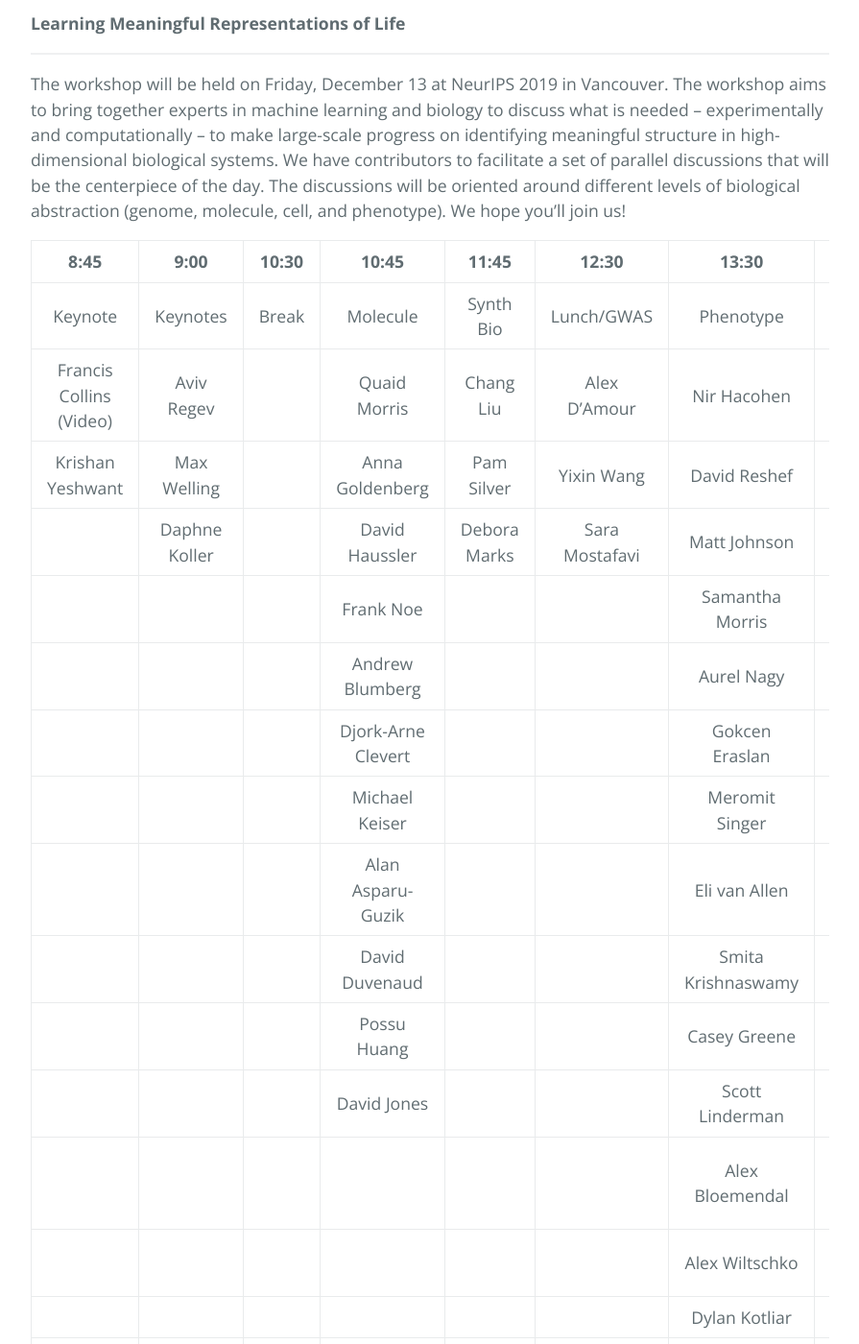
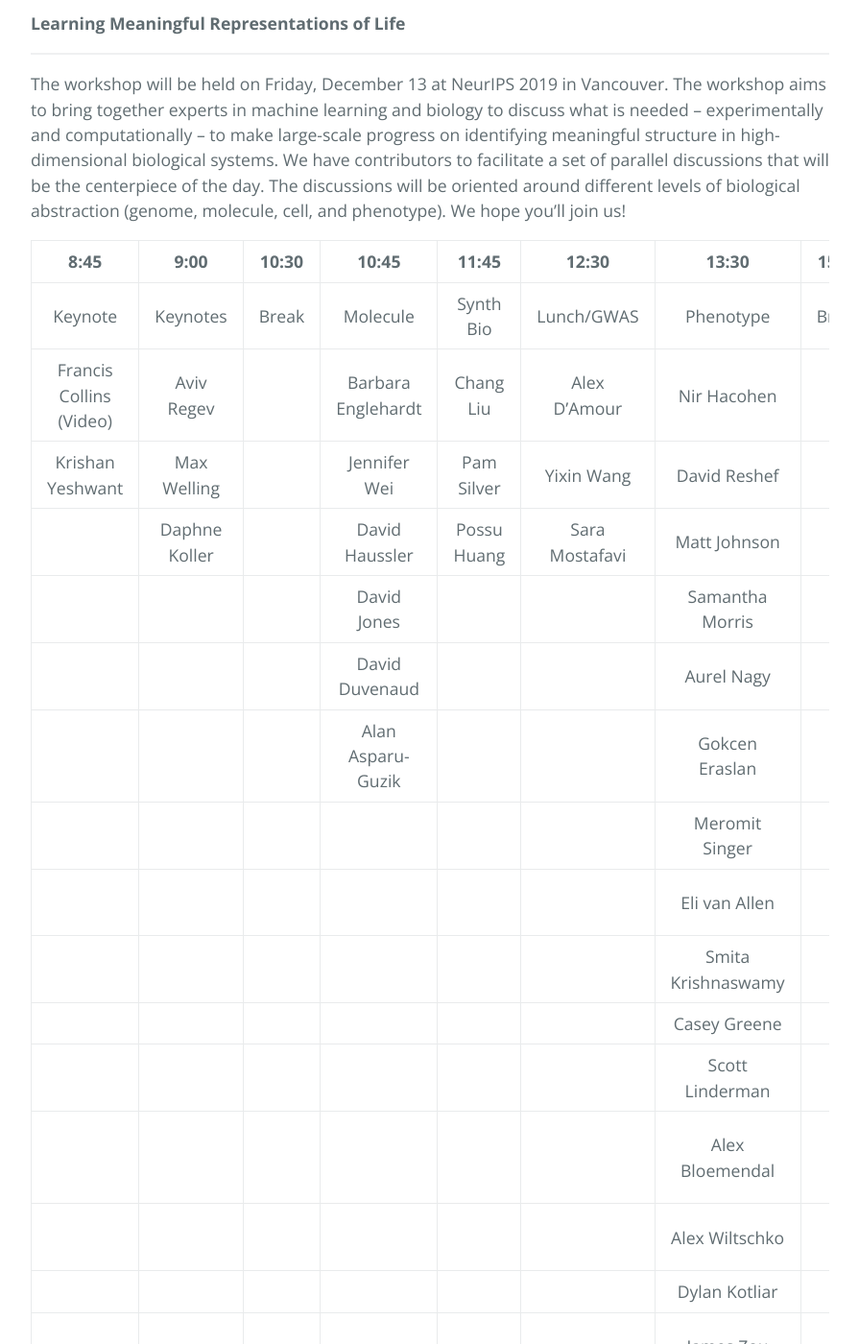
Before and after one commit to lmrl-bio/lmrl-bio.github.io, a Jekyll site: the page built from schedule.md, in a window 1280 px wide and 1400 px high, scrolled down 482 px. Shown: the whole window at 96% size, without its empty margins (192-1087 px from the left). Built offline with Jekyll 4.4.1, drawn with Linux system fonts in a browser that asks for light colours.

Commit message:
Update schedule.md

```diff
--- a/schedule.md
+++ b/schedule.md
@@ -14,17 +14,17 @@ The workshop will be held on Friday, December 13 at NeurIPS 2019 in Vancouver. T
 |           8:45          |     9:00      | 10:30 |        10:45       |     11:45    |      12:30     |          13:30         | 15:15 |               15:30              |      17:15      |  18:00  |
 |:-----------------------:|:-------------:|:-----:|:------------------:|:------------:|:--------------:|:----------------------:|:-----:|:--------------------------------:|:---------------:|:-------:|
 |         Keynote         |    Keynotes   | Break |      Molecule      |   Synth Bio  |   Lunch/GWAS   |        Phenotype       | Break |               Cell               | Closing Address | Posters |
-| Francis Collins (Video) | Aviv Regev    |       | Quaid Morris       | Chang Liu    | Alex D'Amour   | Nir Hacohen            |       | Anne Carpenter                   | Ila Fiete       |         |
-| Krishan Yeshwant        | Max Welling   |       | Anna Goldenberg    | Pam Silver   | Yixin Wang     | David Reshef           |       | Hui Ting Grace Yeo               | Chris Sander    |         |
-|                         | Daphne Koller |       | David Haussler     | Debora Marks | Sara Mostafavi | Matt Johnson           |       | Jian Zhou                        | Dana Pe'er      |         |
-|                         |               |       | Frank Noe          |              |                | Samantha Morris        |       | Maria Chikina                    |                 |         |
-|                         |               |       | Andrew Blumberg    |              |                | Aurel Nagy             |       | Alexander Tong                   |                 |         |
-|                         |               |       | Djork-Arne Clevert |              |                | Gokcen Eraslan         |       | Benjamin Lengerich               |                 |         |
-|                         |               |       | Michael Keiser     |              |                | Meromit Singer         |       | Aly O. Abdelkareem               |                 |         |
-|                         |               |       | Alan Asparu-Guzik  |              |                | Eli van Allen          |       | Gokcen Eraslan                   |                 |         |
-|                         |               |       | David Duvenaud     |              |                | Smita Krishnaswamy     |       | Andrew Blumberg                  |                 |         |
-|                         |               |       | Possu Huang        |              |                | Casey Greene           |       | Stephen Ra                       |                 |         |
-|                         |               |       | David Jones        |              |                | Scott Linderman        |       | Daniel Burkhardt                 |                 |         |
+| Francis Collins (Video) | Aviv Regev    |       | Barbara Englehardt       | Chang Liu    | Alex D'Amour   | Nir Hacohen            |       | Anne Carpenter                   | Ila Fiete       |         |
+| Krishan Yeshwant        | Max Welling   |       | Jennifer Wei    | Pam Silver   | Yixin Wang     | David Reshef           |       | Hui Ting Grace Yeo               | Chris Sander    |         |
+|                         | Daphne Koller |       | David Haussler     | Possu Huang  | Sara Mostafavi | Matt Johnson           |       | Jian Zhou                        | Dana Pe'er      |         |
+|                         |               |       | David Jones           |              |                | Samantha Morris        |       | Maria Chikina                    |                 |         |
+|                         |               |       | David Duvenaud   |              |                | Aurel Nagy             |       | Alexander Tong                   |                 |         |
+|                         |               |       | Alan Asparu-Guzik |              |                | Gokcen Eraslan         |       | Benjamin Lengerich               |                 |         |
+|                         |               |       |      |              |                | Meromit Singer         |       | Aly O. Abdelkareem               |                 |         |
+|                         |               |       |   |              |                | Eli van Allen          |       | Gokcen Eraslan                   |                 |         |
+|                         |               |       |      |              |                | Smita Krishnaswamy     |       | Andrew Blumberg                  |                 |         |
+|                         |               |       |        |              |                | Casey Greene           |       | Stephen Ra                       |                 |         |
+|                         |               |       |        |              |                | Scott Linderman        |       | Daniel Burkhardt                 |                 |         |
 |                         |               |       |                    |              |                | Alex Bloemendal        |       | Emanuel Flores Bautista          |                 |         |
 |                         |               |       |                    |              |                | Alex Wiltschko         |       | Frederick Matsen                 |                 |         |
 |                         |               |       |                    |              |                | Dylan Kotliar          |       | Alan Moses                       |                 |         |
```
